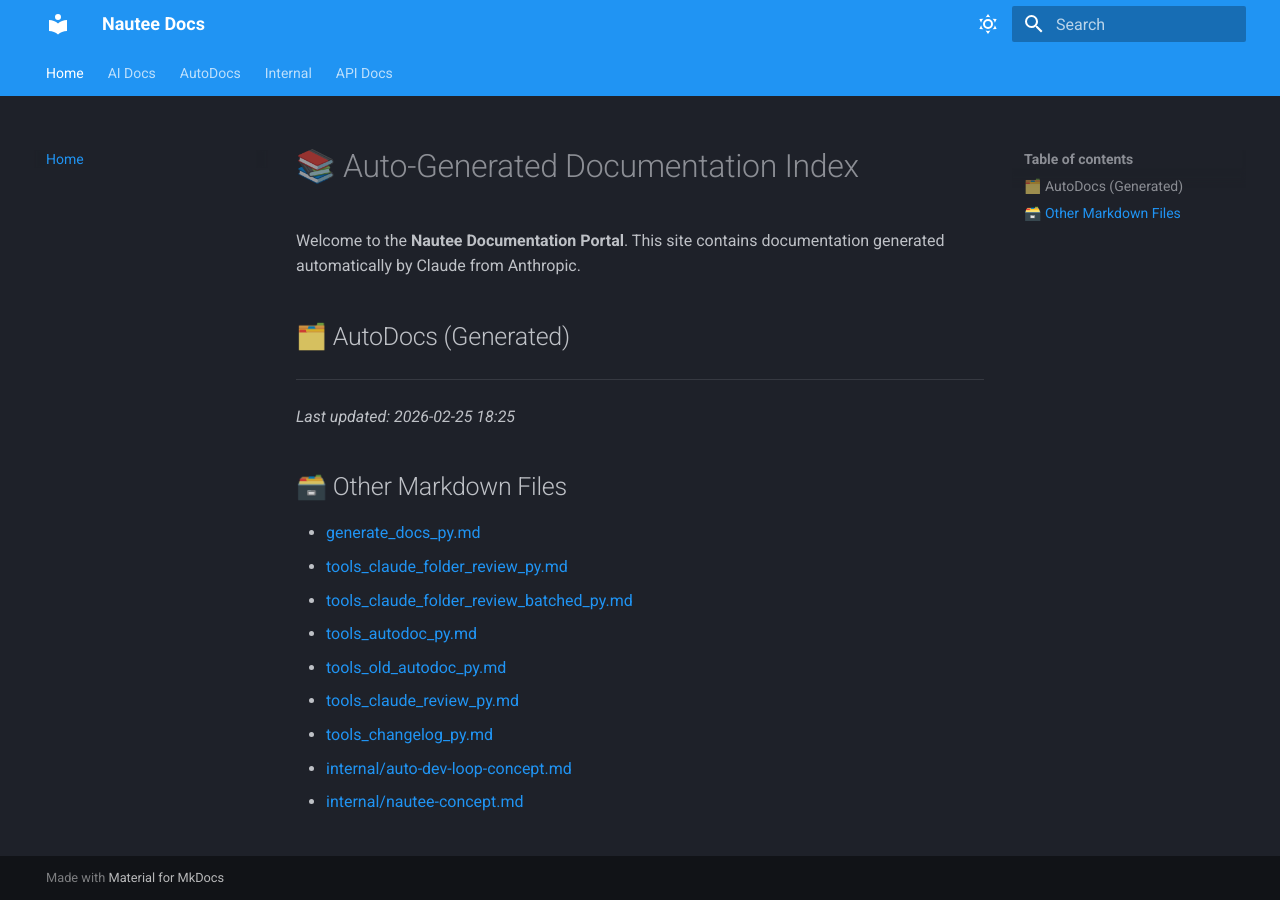
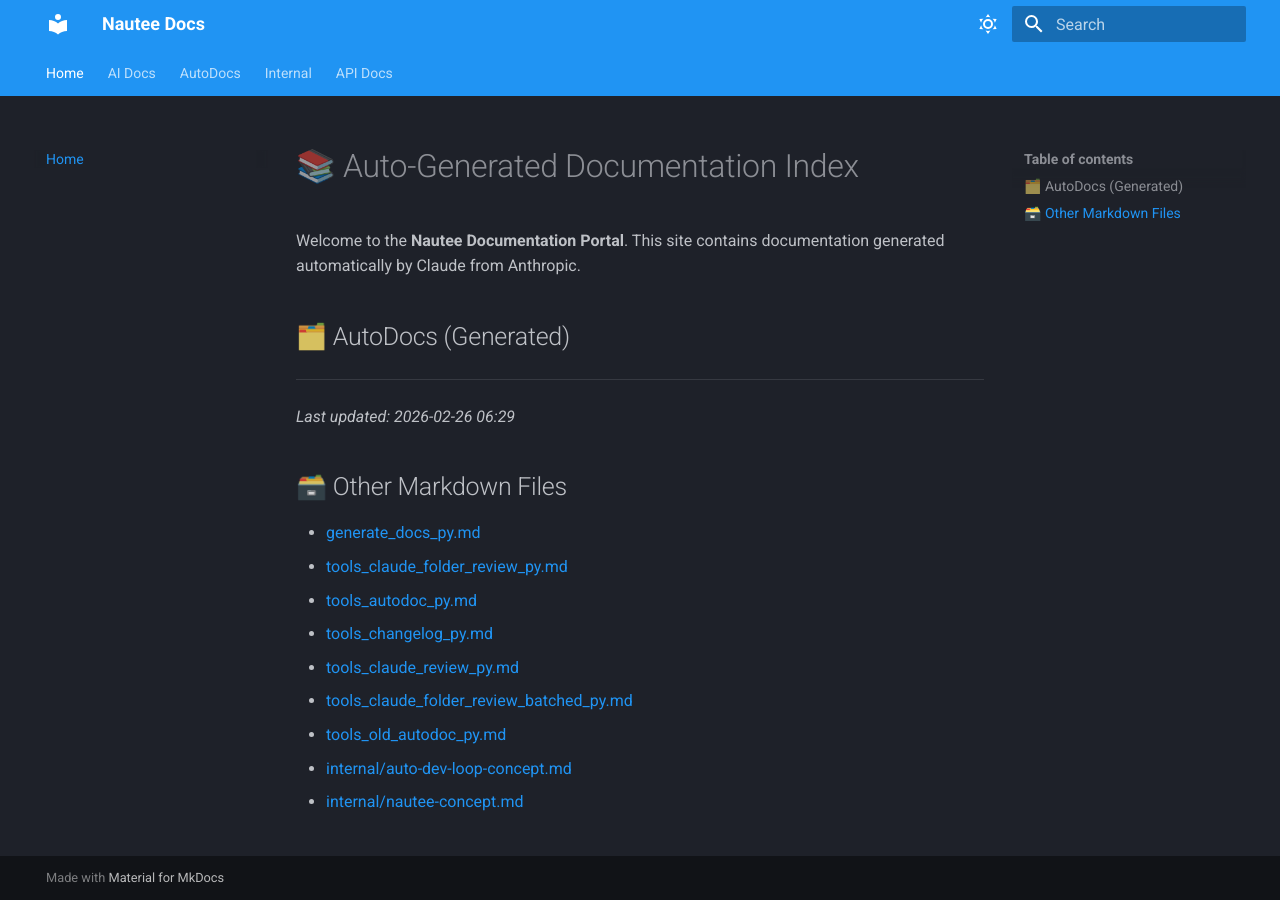
Before and after one commit to 48Nauts-Operator/nautee, an MkDocs documentation site: the page built from docs/index.md, in a window 1280 px wide. Built offline with MkDocs 1.6.1 and Material for MkDocs 9.7.7, drawn with Linux system fonts in a browser that asks for light colours.

```diff
--- a/docs/index.md
+++ b/docs/index.md
@@ -7,16 +7,16 @@ Welcome to the **Nautee Documentation Portal**. This site contains documentation
 
 ---
 
-_Last updated: 2026-02-25 18:25_
+_Last updated: 2026-02-26 06:29_
 
 ## 🗃️ Other Markdown Files
 
 - [generate_docs_py.md](generate_docs_py.md)
 - [tools_claude_folder_review_py.md](tools_claude_folder_review_py.md)
+- [tools_autodoc_py.md](tools_autodoc_py.md)
+- [tools_changelog_py.md](tools_changelog_py.md)
+- [tools_claude_review_py.md](tools_claude_review_py.md)
 - [tools_claude_folder_review_batched_py.md](tools_claude_folder_review_batched_py.md)
-- [tools_autodoc_py.md](tools_autodoc_py.md)
 - [tools_old_autodoc_py.md](tools_old_autodoc_py.md)
-- [tools_claude_review_py.md](tools_claude_review_py.md)
-- [tools_changelog_py.md](tools_changelog_py.md)
 - [internal/auto-dev-loop-concept.md](internal/auto-dev-loop-concept.md)
 - [internal/nautee-concept.md](internal/nautee-concept.md)
```
